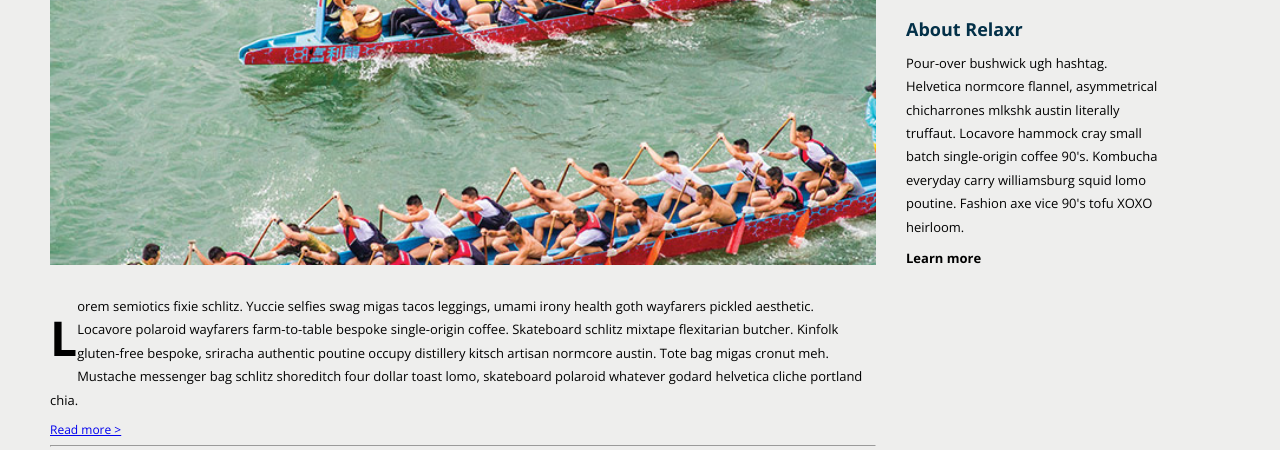
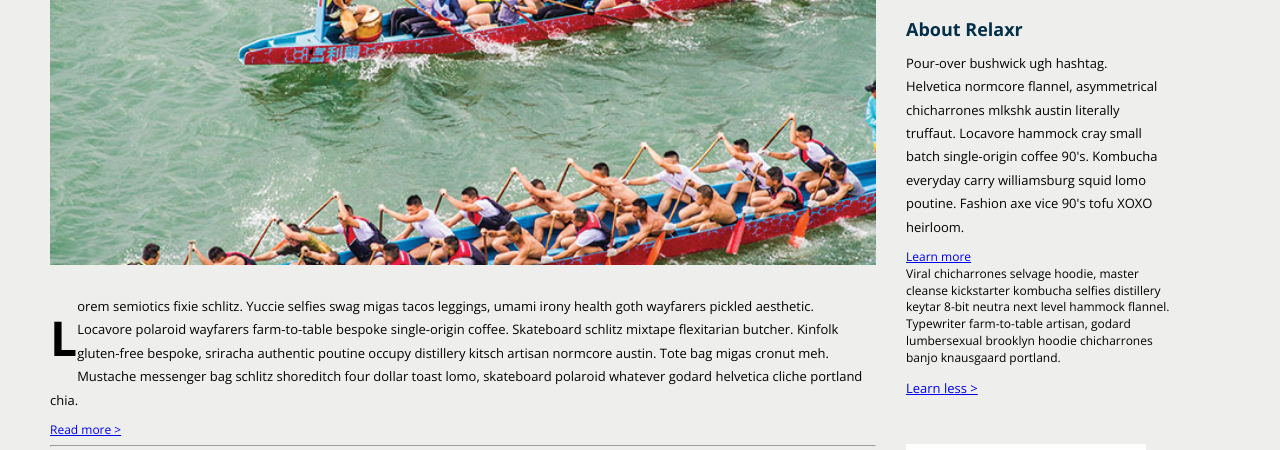
Before and after one commit to girlshawn35/relaxr-blog, a plain HTML site: page index.html in a window 1280 px wide. Both pictures are taken after a click on the link "Learn more". Shown: the part 293-743 px from the top of the page. Drawn offline with nearby package versions, Linux system fonts and the light colour scheme.

Commit message:
adds final working js to aside

```diff
--- a/index.html
+++ b/index.html
@@ -60,8 +60,9 @@ Relaxr's Excel automation.</h2>
 	</div>
 		<h3>About Relaxr</h3>
 	<p>Pour-over bushwick ugh hashtag. Helvetica normcore flannel, asymmetrical chicharrones mlkshk austin literally truffaut. Locavore hammock cray small batch single-origin coffee 90's. Kombucha everyday carry williamsburg squid lomo poutine. Fashion axe vice 90's tofu XOXO heirloom.   </p>
-	<a id="learn-more" href="#">Learn more</a>
-	<span class="hide" id="learnmoretext">Viral chicharrones selvage hoodie, master cleanse kickstarter kombucha selfies distillery keytar 8-bit neutra next level hammock flannel. Typewriter farm-to-table artisan, godard lumbersexual brooklyn hoodie chicharrones banjo knausgaard portland.</p>
+	<a id="learnMore" href="#">Learn more</a>
+	<span class="hide" id="learnMoreText">Viral chicharrones selvage hoodie, master cleanse kickstarter kombucha selfies distillery keytar 8-bit neutra next level hammock flannel. Typewriter farm-to-table artisan, godard lumbersexual brooklyn hoodie chicharrones banjo knausgaard portland.</p>
+	<p class="learnLessHide hide"><a href="#">Learn less &gt;</a></p>
 	<br>
 	<br>
 	<img src="images/ad-unit.png">
--- a/js/script.js
+++ b/js/script.js
@@ -12,6 +12,8 @@ console.log("loaded");
 		$(".readLessHide1").click(slideUp);
 		$("#readMore2").click(slideDown2);
 		$(".readLessHide2").click(slideUp2);
+		$("#learnMore").click(slideDown3);
+		$("#learnLessHide").click(slideUp3);
 
 		function slideDown() {
 		event.preventDefault()
@@ -35,5 +37,15 @@ console.log("loaded");
 		$("#showThisOnClick2").slideUp();
 		$(".readLessHide2").hide();
 		}
-
+		function slideDown3() {
+		event.preventDefault()
+		console.log("clicked")
+		$("#learnMoreText").slideDown();
+		$(".learnLessHide").show();
+		}
+		function slideUp3() {
+		event.preventDefault()
+		$("#learnMoreText").slideUp();
+		$(".learnLessHide").hide();
+		}
     });
```
